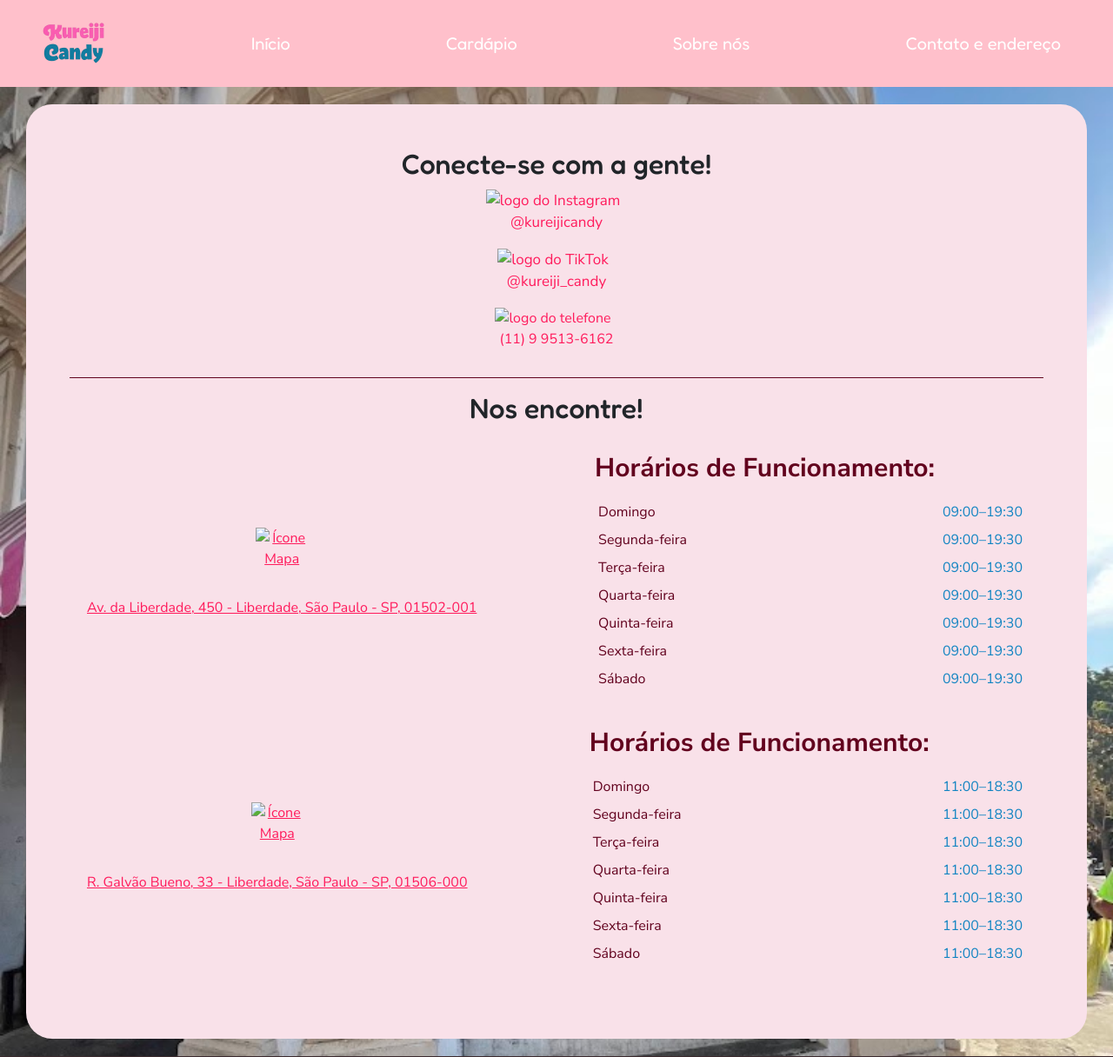
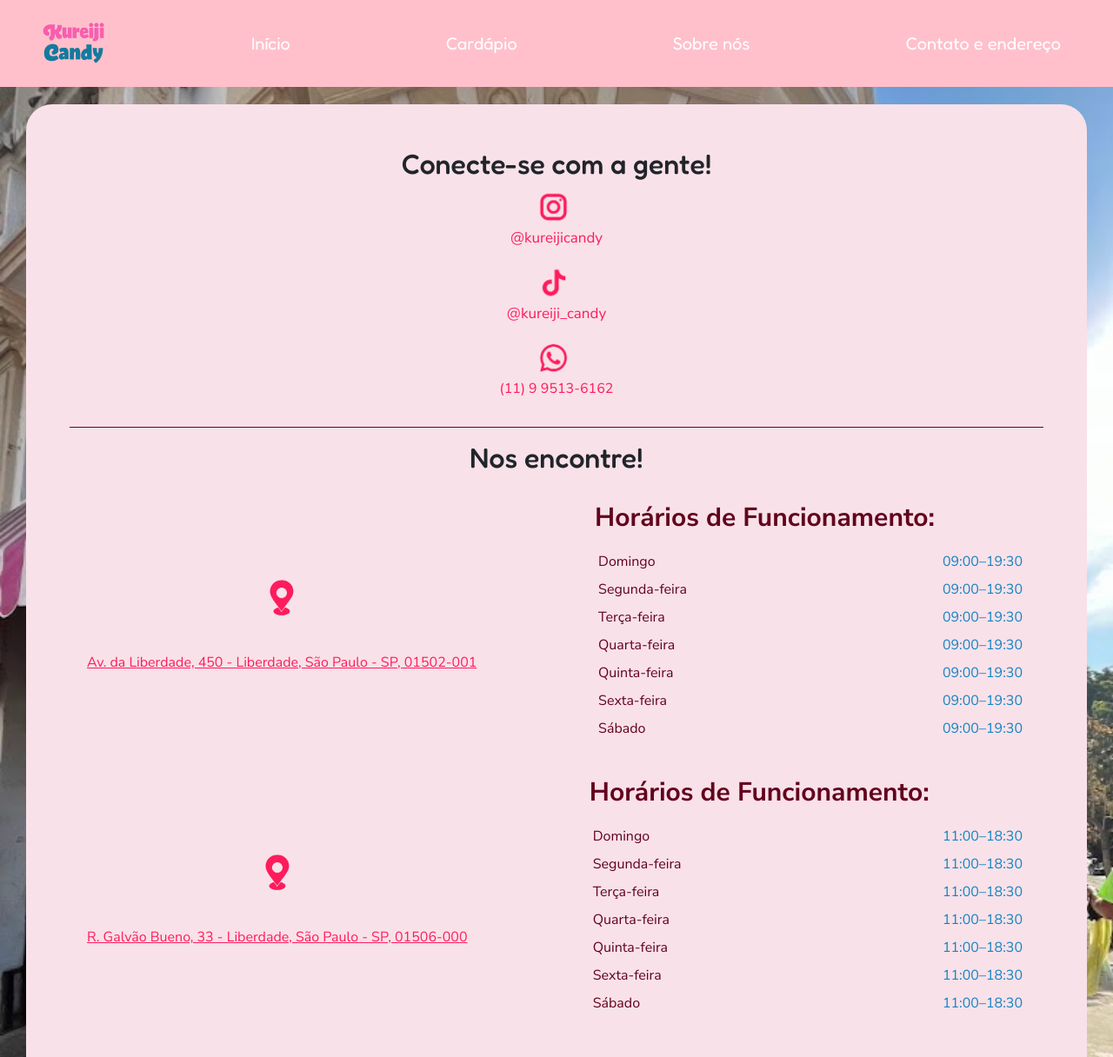
Before and after one commit to hiSarah-git/kureiji, a plain HTML site: page paginas/Contato_e_endereco.html in a window 1280 px wide. Shown: the top 1216 px of the page at 87% size. Drawn offline with nearby package versions, Linux system fonts and the light colour scheme.

Commit message:
arrumando caminhos das imagens

```diff
--- a/paginas/Contato_e_endereco.html
+++ b/paginas/Contato_e_endereco.html
@@ -33,19 +33,19 @@
 			<ul class="contato list-unstyled pb-3">
 				<li class="mb-3">
 					<a href="https://www.instagram.com/kureijicandy/" target="_blank" id="instagram">
-							<img src="../imagens/logo_instagram.png" class="img-fluid" alt="logo do Instagram"> <br>
+							<img src="../imagens/icones/logo_instagram.png" class="img-fluid" alt="logo do Instagram"> <br>
 							<span class="visually-hidden">Instagram: </span>@kureijicandy<span class="visually-hidden"> (abre em nova aba)</span>
 					</a>
 				</li>
 				<li class="mb-3">
 					<a href="https://www.tiktok.com/@kureiji_candy" target="_blank" id="tiktok">
-							<img src="../imagens/logo_tiktok.png" class="img-fluid" alt="logo do TikTok"> <br>
+							<img src="../imagens/icones/logo_tiktok.png" class="img-fluid" alt="logo do TikTok"> <br>
 							<span class="visually-hidden">TikTok: </span>@kureiji_candy<span class="visually-hidden"> (abre em nova aba)</span>
 					</a>
 				</li>
 				<li id="telefone">
 					<p>
-						<img src="../imagens/logo_telefone.png" class="img-fluid" alt="logo do telefone"> <br>
+						<img src="../imagens/icones/logo_telefone.png" class="img-fluid" alt="logo do telefone"> <br>
 						<span class="visually-hidden">Telefone: </span>(11) 9 9513-6162
 					</p>
 				</li>
@@ -59,7 +59,7 @@
 			    		<!-- Coluna do Endereço -->
 			    		<td class="d-block d-md-table-cell text-center text-md-start mb-4 mb-md-0 align-middle">
 			    			<a href="https://www.google.com/maps/place/Kureiji+Candy+-+Casar%C3%A3o+da+Liberdade/@-23.5567462,-46.6365027,17z/data=!3m1!4b1!4m6!3m5!1s0x94ce594316049821:0xfcb182c4a9b68155!8m2!3d-23.5567462!4d-46.6365027!16s%2Fg%2F11n44zfhsc?entry=ttu&g_ep=EgoyMDI2MDgxOS4wIKXMDSoASAFQAw%3D%3D" target="_blank">
-		    	    		<img src="../imagens/mapa_icone.png" alt="Ícone Mapa" class="mb-2" /> <br>
+		    	    		<img src="../imagens/icones/mapa_icone.png" alt="Ícone Mapa" class="mb-2" /> <br>
 			        		Av. da Liberdade, 450 - Liberdade, São Paulo - SP, 01502-001
 			        		</a>
  			      		</td>
@@ -88,7 +88,7 @@
 			    		<!-- Coluna do Endereço -->
 			    		<td class="d-block d-md-table-cell text-center text-md-start mb-4 mb-md-0 align-middle">
 			    			<a href="https://www.google.com/maps/place/Galeria+Pingo+Doce/@-23.5558076,-46.6351554,17z/data=!3m1!4b1!4m6!3m5!1s0x94ce591626e097ed:0x21689919c6751422!8m2!3d-23.5558076!4d-46.6351554!16s%2Fg%2F11t7xzg5r9?hl=pt-BR&entry=ttu&g_ep=EgoyMDI2MDgxOS4wIKXMDSoASAFQAw%3D%3D" target="_blank">
-		    	    		<img src="../imagens/mapa_icone.png" alt="Ícone Mapa" class="mb-2" /> <br>
+		    	    		<img src="../imagens/icones/mapa_icone.png" alt="Ícone Mapa" class="mb-2" /> <br>
 			        		R. Galvão Bueno, 33 - Liberdade, São Paulo - SP, 01506-000
 			        		</a>
  			      		</td>
```
